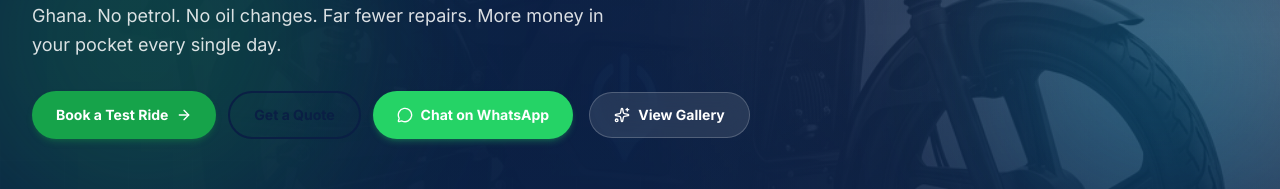
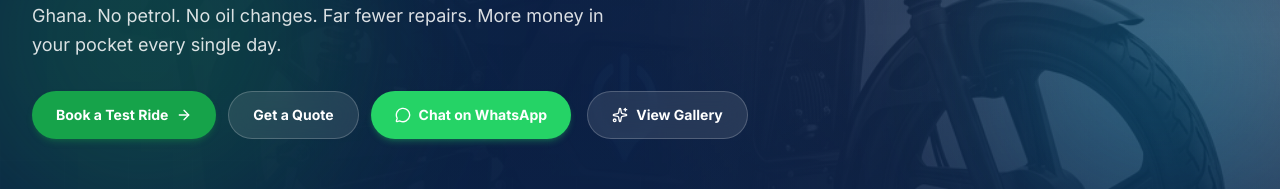
Before and after one commit to heisnature1/ridecamp, a React (Vite) app: page / in a window 1280 px wide. Shown: the part 443-632 px from the top of the page. Built offline with nearby package versions, Linux system fonts and the light colour scheme; no server answers.

Commit message:
Fix 'Get a Quote' button visibility on dark backgrounds
Co-authored-by: arena-agent <297053741+arena-agent@users.noreply.github.com>

```diff
--- a/src/components/CtaRow.tsx
+++ b/src/components/CtaRow.tsx
@@ -3,7 +3,7 @@ import { ArrowRight, FileDown, MessageCircle } from "lucide-react";
 import { WA_DEFAULT } from "../lib/leads";
 
 /** The four sitewide conversion actions, as a reusable button row. */
-export default function CtaRow({ specSheet = false }: { specSheet?: boolean }) {
+export default function CtaRow({ specSheet = false, light = false }: { specSheet?: boolean; light?: boolean }) {
   return (
     <div className="flex flex-wrap gap-3">
       <Link
@@ -14,7 +14,11 @@ export default function CtaRow({ specSheet = false }: { specSheet?: boolean }) {
       </Link>
       <Link
         to="/contact?intent=quote"
-        className="inline-flex items-center gap-2 rounded-full border-2 border-navy px-6 py-3 text-sm font-bold text-navy transition hover:bg-navy hover:text-white"
+        className={
+          light
+            ? "inline-flex items-center gap-2 rounded-full border border-white/20 bg-white/10 px-6 py-[13px] text-sm font-bold text-white backdrop-blur-md transition-all duration-300 hover:border-white/35 hover:bg-white/20"
+            : "inline-flex items-center gap-2 rounded-full border-2 border-navy px-6 py-3 text-sm font-bold text-navy transition hover:bg-navy hover:text-white"
+        }
       >
         Get a Quote
       </Link>
@@ -29,7 +33,11 @@ export default function CtaRow({ specSheet = false }: { specSheet?: boolean }) {
       {specSheet && (
         <Link
           to="/spec-sheet"
-          className="inline-flex items-center gap-2 rounded-full border-2 border-line bg-white px-6 py-3 text-sm font-bold text-navy transition hover:border-navy"
+          className={
+            light
+              ? "inline-flex items-center gap-2 rounded-full border border-white/20 bg-white/10 px-6 py-[13px] text-sm font-bold text-white backdrop-blur-md transition-all duration-300 hover:border-white/35 hover:bg-white/20"
+              : "inline-flex items-center gap-2 rounded-full border-2 border-line bg-white px-6 py-3 text-sm font-bold text-navy transition hover:border-navy"
+          }
         >
           <FileDown className="size-4" /> Download Spec Sheet
         </Link>
--- a/src/pages/Home.tsx
+++ b/src/pages/Home.tsx
@@ -108,10 +108,10 @@ function Hero() {
           transition={{ duration: 0.8, delay: 0.5, ease: EASE_OUT }}
           className="mt-8 flex flex-wrap items-center gap-4"
         >
-          <CtaRow />
+          <CtaRow light />
           <Link
             to="/gallery"
-            className="group inline-flex items-center gap-2 rounded-full border border-white/20 bg-white/10 px-6 py-3 text-sm font-bold text-white backdrop-blur-md transition-all duration-300 hover:border-white/35 hover:bg-white/20"
+            className="group inline-flex items-center gap-2 rounded-full border border-white/20 bg-white/10 px-6 py-[13px] text-sm font-bold text-white backdrop-blur-md transition-all duration-300 hover:border-white/35 hover:bg-white/20"
           >
             <Sparkles className="size-4 transition-transform duration-500 group-hover:rotate-[18deg]" />
             View Gallery
@@ -636,7 +636,7 @@ function Faqs() {
                 transition={{ duration: 0.5, delay: 0.2, type: "spring", stiffness: 300, damping: 20 }}
                 className="mt-6 flex justify-center"
               >
-                <CtaRow />
+                <CtaRow light />
               </motion.div>
               <motion.div
                 className="absolute bottom-0 left-0 right-0 h-1 bg-gradient-to-r from-brand to-brand-bright scale-x-0 origin-center group-hover:scale-x-100 transition-transform duration-700"
```
